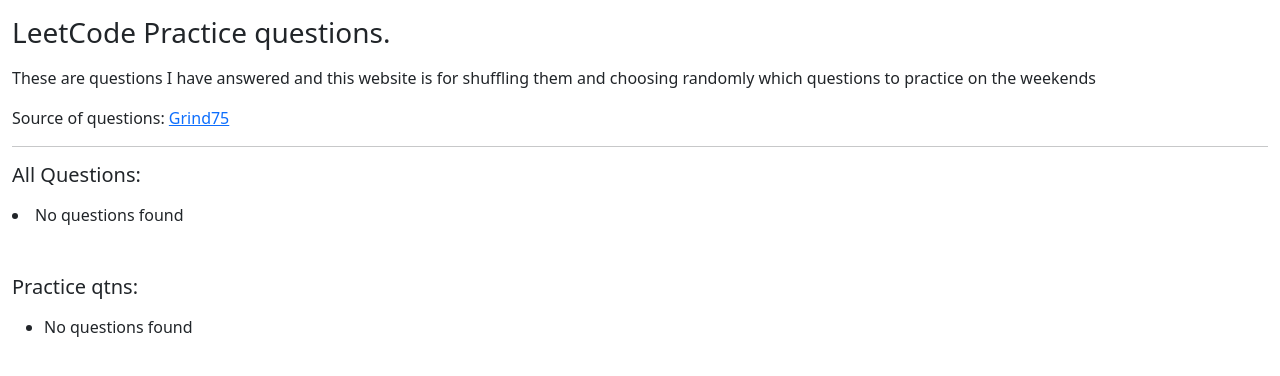
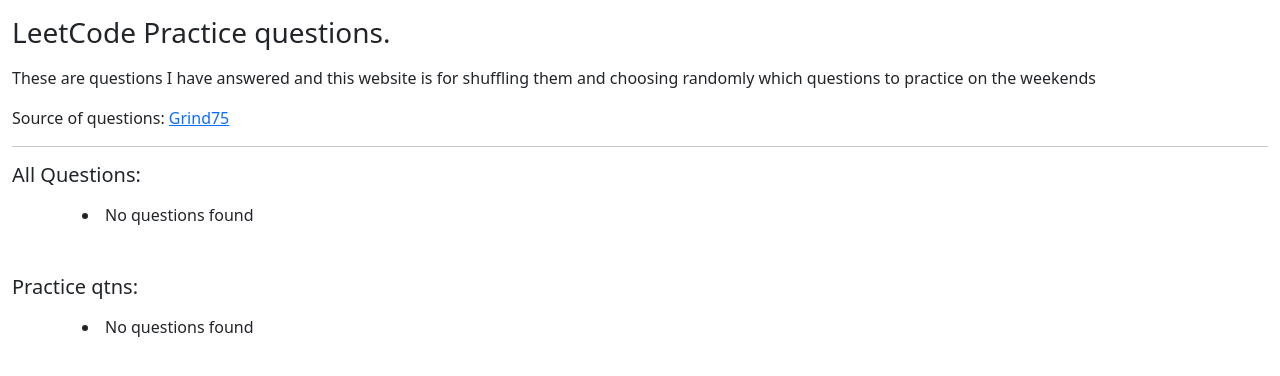
Before and after one commit to TrippleA-Ashaba/leet, a Django app: template templates/main/index.html in a window 1280 px wide. Shown: the part 68-444 px from the top of the page. Run offline with Django 5.2, Linux system fonts and the light colour scheme; the template is opened without the code that fills it, so the values that code supplies are empty; some libraries are stand-ins or nearby versions.

Commit message:
Update template

```diff
--- a/templates/main/index.html
+++ b/templates/main/index.html
@@ -19,7 +19,7 @@
 <div class="">
 	<h3 class="mb-3 fs-5">All Questions:</h3>
 </div>
-<div class="mb-3">
+<div class="mb-3 container">
 	{% for question in questions %}
 	<div class="card bg-secondary bg-opacity-10">
 		<div class="card-body">
@@ -60,7 +60,7 @@
 	<div class="">
 		<h3 class="fs-5 mb-3">Practice qtns:</h3>
 	</div>
-	<ul>
+	<div class="container">
 		{% for question in practice_questions %}
 		<div class="card bg-secondary bg-opacity-10">
 			<div class="card-body">
@@ -96,6 +96,6 @@
 		{% empty %}
 		<li>No questions found</li>
 		{% endfor %}
-	</ul>
+	</div>
 </div>
 {% endblock %}
```
